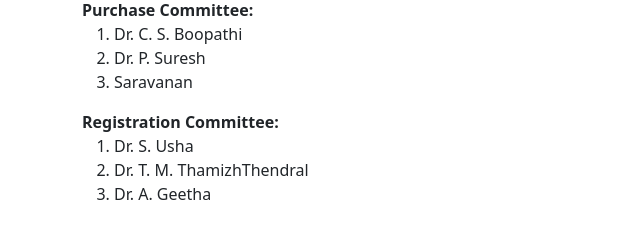
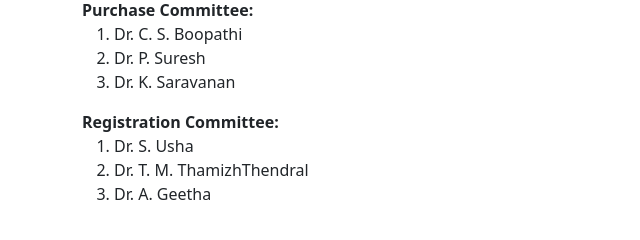
Before and after one commit to ericraymundrex/Conference_paper, a plain HTML site: page organizing-committe.html in a window 1280 px wide. Shown: the part 1626-1866 px from the top of the page, 0-640 px from the left. Drawn offline with nearby package versions, Linux system fonts and the light colour scheme.

Commit message:
basic html

```diff
--- a/organizing-committe.html
+++ b/organizing-committe.html
@@ -198,7 +198,7 @@ Dr. J. Divyanavamani <br> <br>
 <ol>
     <li>Dr. C. S. Boopathi</li>
     <li>Dr. P. Suresh</li>
-    <li>Saravanan</li>
+    <li>Dr. K. Saravanan</li>
 </ol>
 
 <b>Registration Committee:</b>
```
